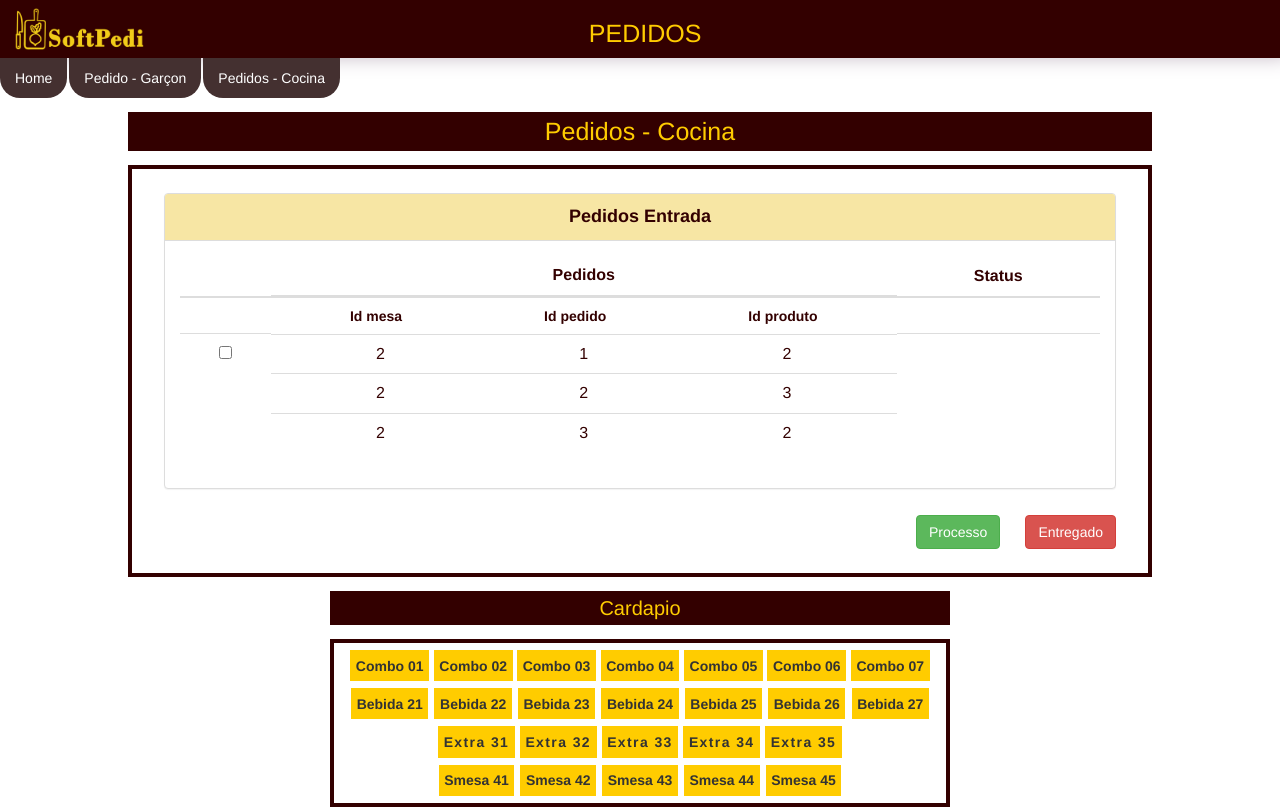
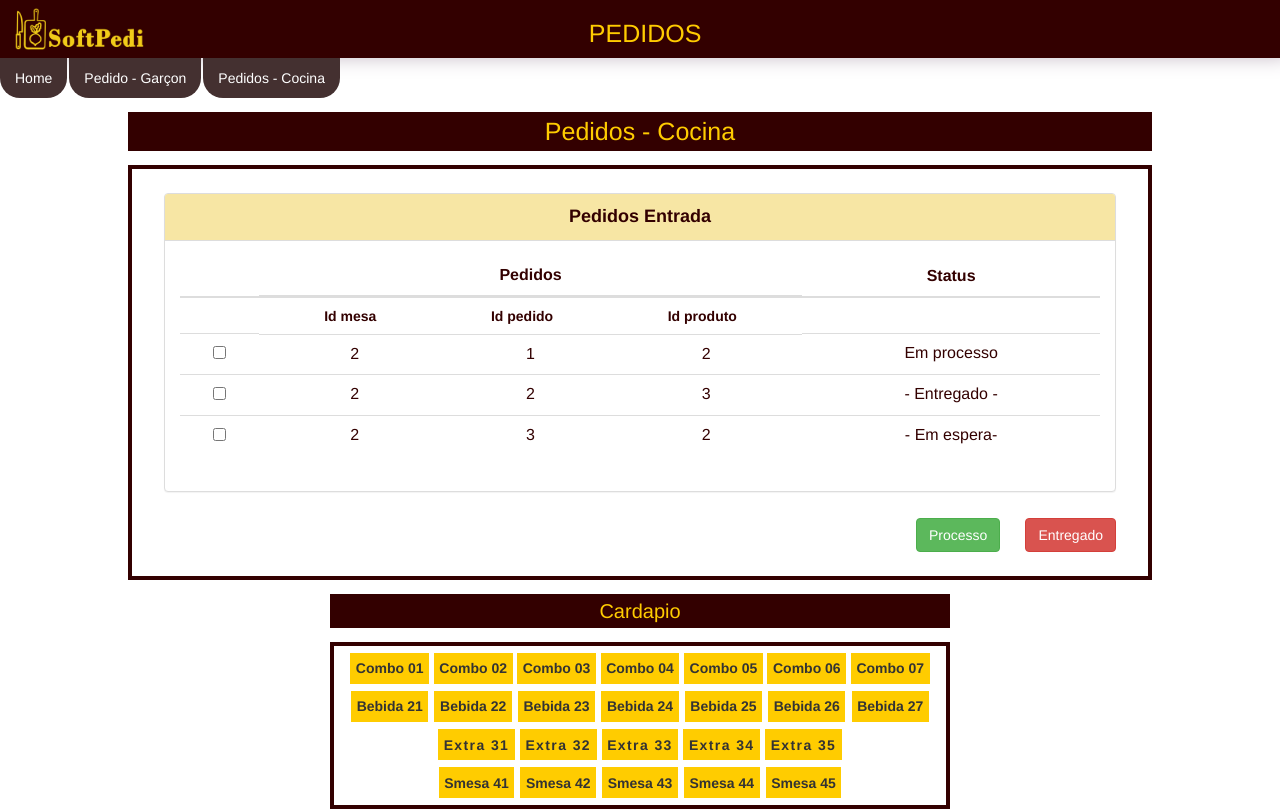
Before and after one commit to marimenvas/Projeto-Pedidos, an Angular app: page /pedidos-cocina in a window 1280 px wide. Built offline with nearby package versions, Linux system fonts and the light colour scheme.

Commit message:
ajustes das tabelas

```diff
--- a/src/app/pedido-garcon/pedido-garcon.component.html
+++ b/src/app/pedido-garcon/pedido-garcon.component.html
@@ -15,16 +15,16 @@
 <form class="contenedor-formulario" >
     <div class="input-element">
         <label for="mesaid">Número de mesa</label>
-        <input type="number" id="mesaid" name="mesaid" [(ngModel)]="model.mesaid" placeholder="Nova">
+        <input type="number" id="mesaid" name="mesaid" [(ngModel)]="model.mesaid" placeholder="New">
     </div>
     <div class="input-element">
         <label for="id">Número de pedido</label>
-        <input type="number" id="id" name="id" [(ngModel)]="model.id" placeholder="Novo" >
-      </div>
+        <input type="number" id="id" name="id" [(ngModel)]="model.id" placeholder="New" >
+    </div>
     <div class="input-element">
         <label for="productId">Número de produto</label>
-        <input type="number" id="productId" name="productId" [(ngModel)]="model.productId" placeholder="Novo">
-      </div>
+        <input type="number" id="productId" name="productId" [(ngModel)]="model.productId" placeholder="New">
+    </div>
     <button type="submit" class="btn btn-success" (click)="addPedido()">Caregar</button>
 </form>
 
--- a/src/app/pedidos-cocina/pedidos-cocina.component.html
+++ b/src/app/pedidos-cocina/pedidos-cocina.component.html
@@ -23,17 +23,18 @@
               <span class="title">Id pedido</span>
               <span class="title">Id produto</span>
             </td>
-            <td><span></span></td>
           </tr>
 
-          <tr>
+          <tr *ngFor="let pedido of pedidos; let i = index">
             <td><input type="checkbox"></td>
-            <td class="status-td" *ngFor="let pedido of pedidos; let i = index">
+            <td class="status-td">
               <span class="mesaid">{{ pedido.mesaid }}</span>
               <span class="id">{{ pedido.id }}</span>
               <span class="productoId">{{ pedido.productId }}</span>
             </td>
-            <td><span class="processo"></span></td>
+            <td><span class="status_pedido" *ngIf= "pedido.status_pedido == '1'">Em processo</span>
+              <span class="status_pedido" *ngIf= "pedido.status_pedido == '2'">- Entregado -</span>
+              <span class="status_pedido" *ngIf= "pedido.status_pedido == ''">- Em espera-</span></td>
           </tr>
 
 
--- a/src/app/pedidos-cocina/pedidos-cocina.component.ts
+++ b/src/app/pedidos-cocina/pedidos-cocina.component.ts
@@ -13,7 +13,7 @@ export class PedidosCocinaComponent implements OnInit {
   constructor() { }
 
   pedidos: any = [{
-    "id": 1,
+     "id": 1,
       "productId": 2,
       "mesaid": 2,
       "status_pedido": 1,
@@ -30,7 +30,7 @@ export class PedidosCocinaComponent implements OnInit {
       "id": 3,
       "productId": 2,
       "mesaid": 2,
-      "status_pedido": 1,
+      "status_pedido": 0,
   }
 ];
 
```
